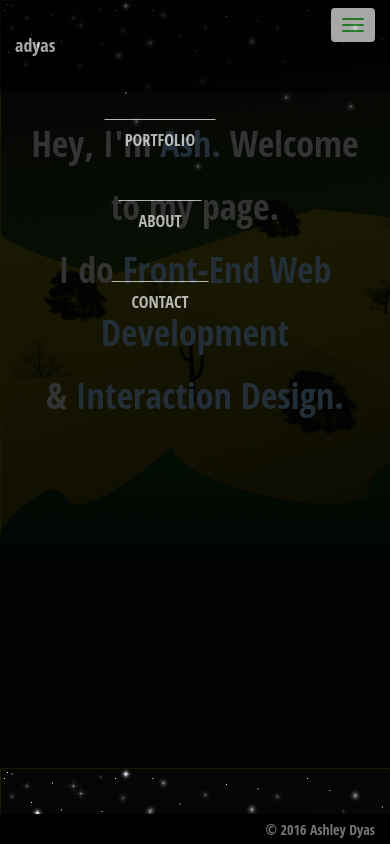
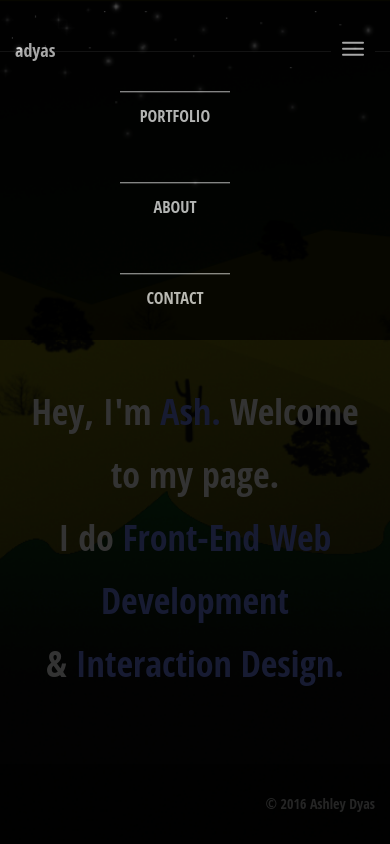
Before and after one commit to addyas/addyas.github.io, a plain HTML site: page index.html in a window 390 px wide. Both pictures are taken after a click on the button "Toggle navigation". Drawn offline with nearby package versions, Linux system fonts and the light colour scheme.

Commit message:
responsive menu

```diff
--- a/index.html
+++ b/index.html
@@ -18,7 +18,7 @@
       <nav class="navbar navbar-custom navbar-static-top center">
       <div class="container-fluid">
   <div class="navbar-header">
-    <button type="button" class="navbar-toggle" data-toggle="collapse" data-target="#myNav">
+    <button id="hamburger" type="button" class="navbar-toggle" data-toggle="collapse" data-target="#myNav">
       <span class="sr-only">Toggle navigation</span>
       <span class="icon-bar"></span>
       <span class="icon-bar"></span>
@@ -26,11 +26,11 @@
     </button>
     <a class="navbar-brand" href="index.html">adyas</a>
   </div>
-  <div class="collapse navbar-collapse" id="myNav" style="margin-left:0px padding-left:0px ">
-    <ul class="nav navbar-nav centered">
-      <li class="active"><a class="fontmed" href="#" >PORTFOLIO</a></li>
-      <li><a href="#" >ABOUT</a></li>
-      <li><a href="#" >CONTACT</a></li>
+  <div class="collapse navbar-collapse" id="myNav">
+    <ul class="nav navbar-nav">
+      <li class="active" style=" display: block"><a href="#" >PORTFOLIO</a></li>
+      <li style=" display: block"><a href="#" >ABOUT</a></li>
+      <li style=" display: block"><a href="#" >CONTACT</a></li>
 
     </ul>
 
@@ -53,7 +53,7 @@
   <div class="container">
     <div class = "row">
       <div class="col-xs-12">
-        <div class=" text-center animated fadeInUp">
+        <div class=" text-center animated fadeInUp" style="overflow:auto;" >
 
 
            <h1>Hey, I'm <strong><span class="highlighter">Ash. </span></strong>
@@ -68,7 +68,7 @@
   </div>
 
 
-    <footer class="navbar-default navbar-fixed-bottom customFooter">
+    <footer class="navbar-default navbar-fixed-bottom customFooter" style="opacity: 0.3; min-height:80px;">
       <div class="container-fluid">
         <p class="text-muted">&copy 2016 Ashley Dyas</p>
       </div>
--- a/x.css
+++ b/x.css
@@ -20,13 +20,18 @@
 
 ul li {
     display: inline-block;
-    margin-top: 20px;
-    margin-bottom: 20px;
+    margin-top: 10px;
+    margin-bottom: 0px;
+    padding-bottom: 0px;
     /*padding-top: -20px;
     padding-right: 27px;*/
     margin-right: 40px;
     border-top: 1px solid #FFF;
     /*border-top-style:outset;*/
+
+    top:27.5%;
+
+  transform: translate(0%, 27.5%);
 }
 
 ul li:hover {
@@ -52,16 +57,17 @@ ul li:hover {
 }
 
 
-.navbar {
+/*.navbar {
     margin-bottom: 0 !important;
-}
+}*/
 
 .navbar-custom {
 	background-color:#000;
   opacity: 0.7;
     color:#ffffff;
   	border-radius:0;
-  	margin-bottom: 0;
+  	margin-bottom: 40;
+    min-height: 100px;
 
 }
 
@@ -73,8 +79,18 @@ ul li:hover {
   	/*padding-bottom:30px;*/
   	display:inline-block;
   	float:none;
+    /*xperiment*/
+    padding-top: 0px;
+    padding-bottom: 0px;
+    line-height: 80px;
+
+
+    top:20%;
+
+  transform: translate(0%, -20%);
 
 }
+
 
 .navbar-custom .navbar-collapse {
     text-align: center;
@@ -94,10 +110,10 @@ ul li:hover {
 }
 
 .navbar-custom .navbar-brand {
-  	color:#eeeeee;
-  	margin-top: 20px;
+  	color: #eeeeee;
+    top:50%;
 
-    margin-bottom: 20px;
+  transform: translate(0%, 50%);
 
 }
 
@@ -113,7 +129,31 @@ ul li:hover {
   	background-color:#eeeeee;
 }
 .navbar-custom .icon-bar {
-  	background-color:#33aa33;
+  	background-color:#eeeeee;
+}
+
+
+
+@media (max-width: 767px) {
+  .navbar-custom .navbar-nav .open .dropdown-menu > li > a {
+    color: #FFF;
+  }
+  .navbar-custom .navbar-nav .open .dropdown-menu > li > a:hover,
+  .navbar-custom .navbar-nav .open .dropdown-menu > li > a:focus {
+    color: #FFF;
+  }
+  .navbar-custom .navbar-nav .open .dropdown-menu > .active > a,
+  .navbar-custom .navbar-nav .open .dropdown-menu > .active > a:hover,
+  .navbar-custom .navbar-nav .open .dropdown-menu > .active > a:focus {
+    color: #FFF;
+    background-color: #000;
+    opacity: 0.7;
+  }
+
+   .navbar-nav > li > a {
+    line-height: 20px;
+    padding-top: 10px;
+    padding-bottom: 10px;}
 }
 
 
@@ -167,15 +207,18 @@ body{
    overflow: auto;
 }
 
-@media only screen and (min-device-width : 320px) and (max-device-width: 480px){
+@media only screen and (min-width : 320px) and (max-width: 700px){
     body {
-        background-position: center center;
+        background-position: 2% 25%;
+        background-repeat: none;
+        background-size: cover;
+        overflow: auto;
     }
 }
 
 .highlighter{
    /*color: #130838; */
-   color: #222e38;
+   color: #171b32;
 }
 
 .centerdivs {
@@ -217,10 +260,19 @@ body{
 
   text-align: right;
   background-color: #000;
+  min-height: 80;
 }
 
 .customFooter p{
-top:30%;
+top:150%;
 
-  transform: translate(0%, 30%);
+  transform: translate(0%, 150%);
 }
+
+#hamburger{
+
+  background-color: #000;
+  top:70%;
+
+  transform: translate(0%, 70%);
+}
```
